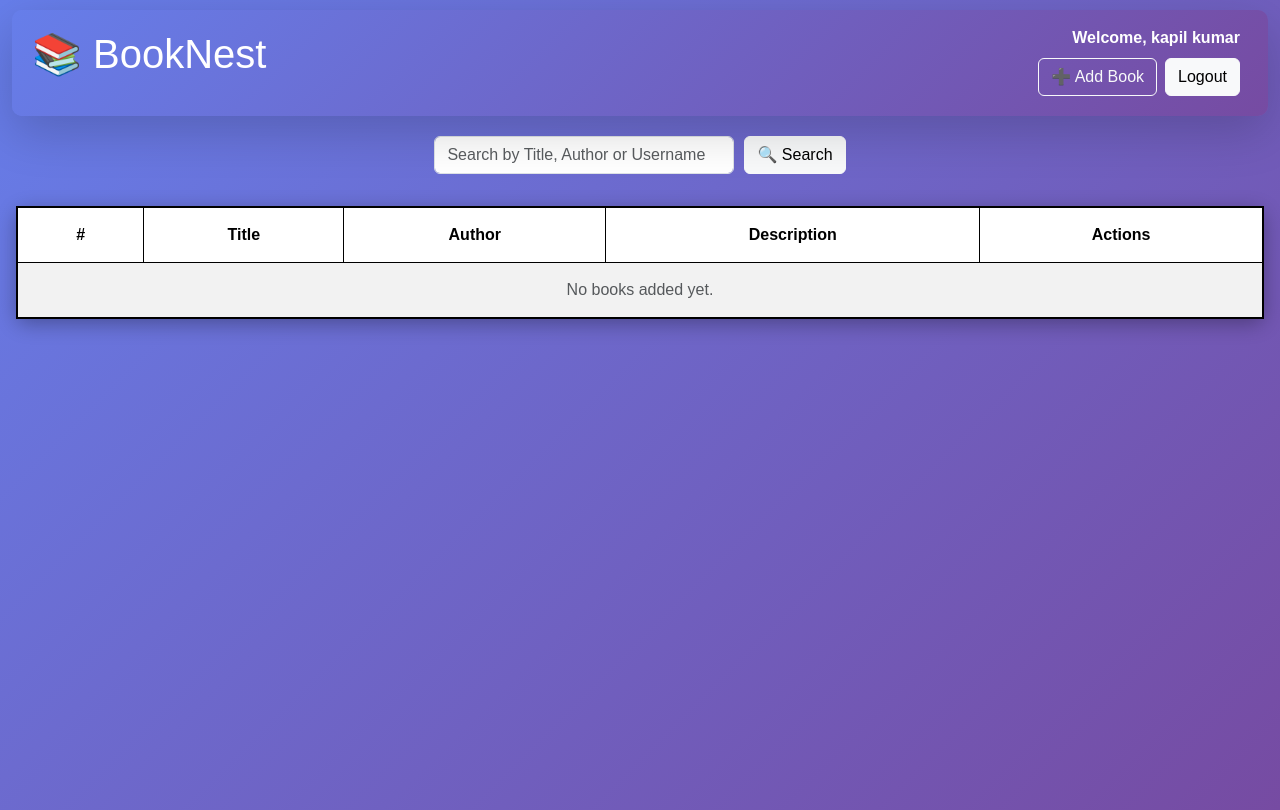
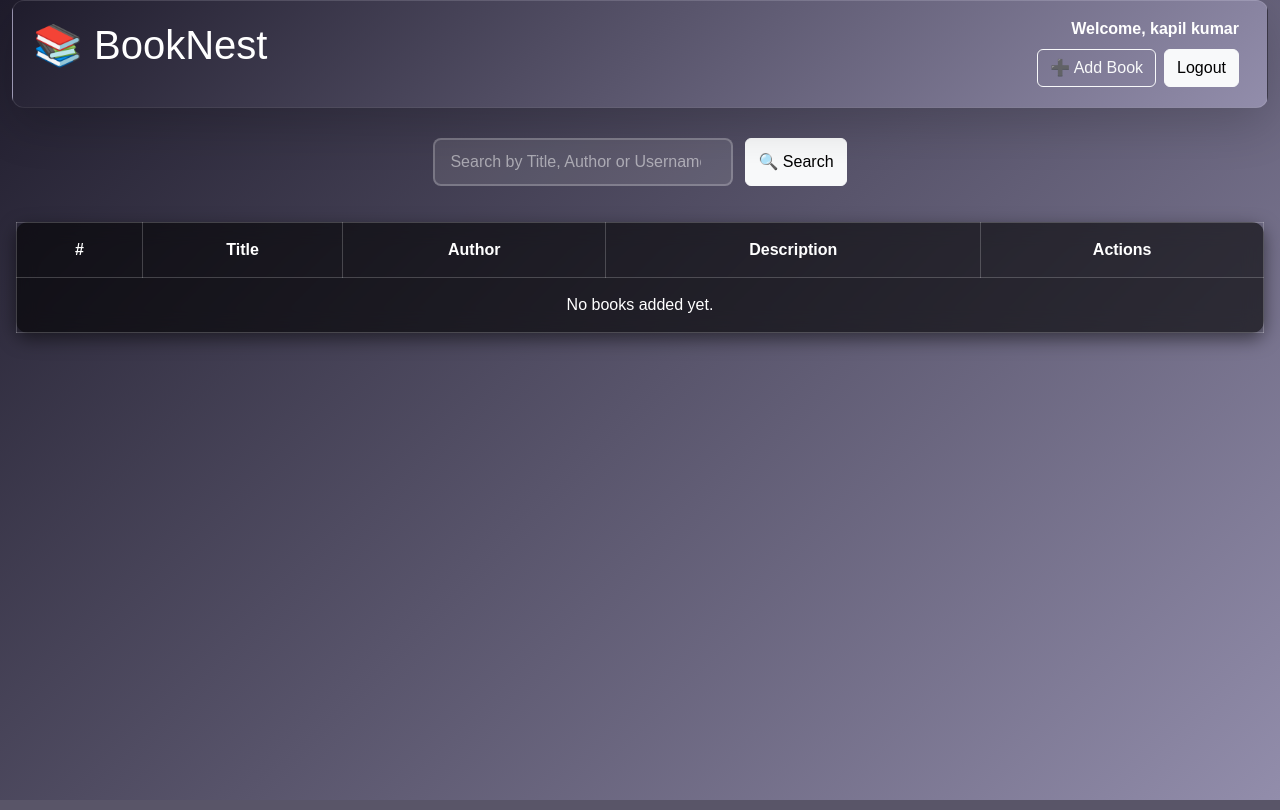
Before and after one commit to Kapil232002/personal-book-shelf, a Django app: page /book-list/ in a window 1280 px wide. Run offline with Django 5.2, Linux system fonts and the light colour scheme; a user stored in the database is signed in; data that the repository does not hold is empty.

Commit message:
update the design

```diff
--- a/book_shelf/templates/book_list.html
+++ b/book_shelf/templates/book_list.html
@@ -6,68 +6,103 @@
     margin: 0;
     padding: 0;
     font-family: 'Poppins', sans-serif;
-        background: linear-gradient(135deg, #667eea, #764ba2);
+    background: linear-gradient(135deg, #1f1c2c, #928dab);
     min-height: 100vh;
     }
 
+
     .professional-gradient {
-        background: linear-gradient(135deg, #667eea, #764ba2);
+    background: linear-gradient(135deg, #1f1c2c, #928dab);
     color: white;
-        box-shadow: 0 10px 25px rgba(0, 0, 0, 0.5);
-        border-radius: 10px;
-        margin-top: 10px;
-        /* raises navbar slightly from top */
+    box-shadow: 0 8px 25px rgba(0, 0, 0, 0.6);
+    border-radius: 12px;
+    padding: 16px 24px;
+    border: 1px solid rgba(255, 255, 255, 0.1);
+    backdrop-filter: blur(8px);
     }
 
     .navbar-brand {
     font-weight: bold;
-        font-size: 1.4rem;
+    font-size: 1.6rem;
+    color: #f1f1f1;
 }
 
-
-
 .search-bar {
-        margin: 20px auto 10px;
+    margin: 30px auto 20px;
     text-align: center;
 }
 
 .search-bar form {
     display: inline-flex;
-        gap: 10px;
+    gap: 12px;
 }
 
-    .table {
-        background: rgba(255, 255, 255, 0.2);
-        border-radius: 10px;
-        backdrop-filter: blur(12px);
-        box-shadow: 0 5px 20px rgba(0, 0, 0, 0.3);
-        color: black;
-        border: 2px solid black;
+.search-bar input {
+    border-radius: 8px;
+    background-color: rgba(255, 255, 255, 0.1);
+    border: 2px solid rgba(255, 255, 255, 0.3);
+    color: white;
+    padding: 10px 15px;
+    width: 300px;
 }
 
-    .table th,
-    .table td {
+.search-bar input::placeholder {
+    color: rgba(255, 255, 255, 0.5);
+}
+
+.table.table-bordered.table-striped {
+    background: rgba(0, 0, 0, 0.6) !important;
+    color: #ffffff !important;
+    border-radius: 12px;
+    border: 1px solid rgba(255, 255, 255, 0.2);
+    box-shadow: 0 6px 18px rgba(0, 0, 0, 0.5);
+    backdrop-filter: blur(10px);
+}
+
+.table.table-bordered.table-striped th,
+.table.table-bordered.table-striped td {
+    color: #ffffff !important;
+    border: 1px solid rgba(255, 255, 255, 0.2) !important;
     text-align: center;
     padding: 15px;
-        color: black;
-        border: 1px solid black;
+    background: transparent !important;
 }
 
+/* Zebra striping fix */
+.table.table-bordered.table-striped tbody tr:nth-child(even) {
+    background-color: rgba(255, 255, 255, 0.06) !important;
+}
+
+.table.table-bordered.table-striped tbody tr:hover {
+    background-color: rgba(255, 255, 255, 0.1) !important;
+    transition: background 0.3s ease;
+}
+
+
+
+/* Buttons */
 .btn-outline-success {
-        color: #5a3e98;
-        border: 2px solid #5a3e98;
+    color: #a779e9;
+    border: 2px solid #a779e9;
+    font-weight: bold;
+    transition: all 0.3s ease;
 }
 
 .btn-outline-danger {
-        color: #ff4757;
-        border: 2px solid #ff4757;
+    color: #ff6b6b;
+    border: 2px solid #ff6b6b;
+    font-weight: bold;
+    transition: all 0.3s ease;
 }
 
 .btn-outline-success:hover,
 .btn-outline-danger:hover {
-        background: rgba(255, 255, 255, 0.2);
+    background: rgba(255, 255, 255, 0.1);
     backdrop-filter: blur(5px);
+    transform: scale(1.05);
+    color: white;
 }
+
 </style>
 
 <!-- Fixed Navbar -->
```
Also changed, not shown: book_shelf/templates/book.html (+41 -28 lines), book_shelf/templates/login.html (+21 -13 lines), book_shelf/templates/register.html (+18 -9 lines), book_shelf/templates/update_book.html (+41 -26 lines), book_shelf/static/ChatGPT Image Jun 23, 2025, 05_16_57 PM.png (added), book_shelf/static/Copilot_20250614_002537.png (deleted). Lines whose indentation alone changed are shown as unchanged.
